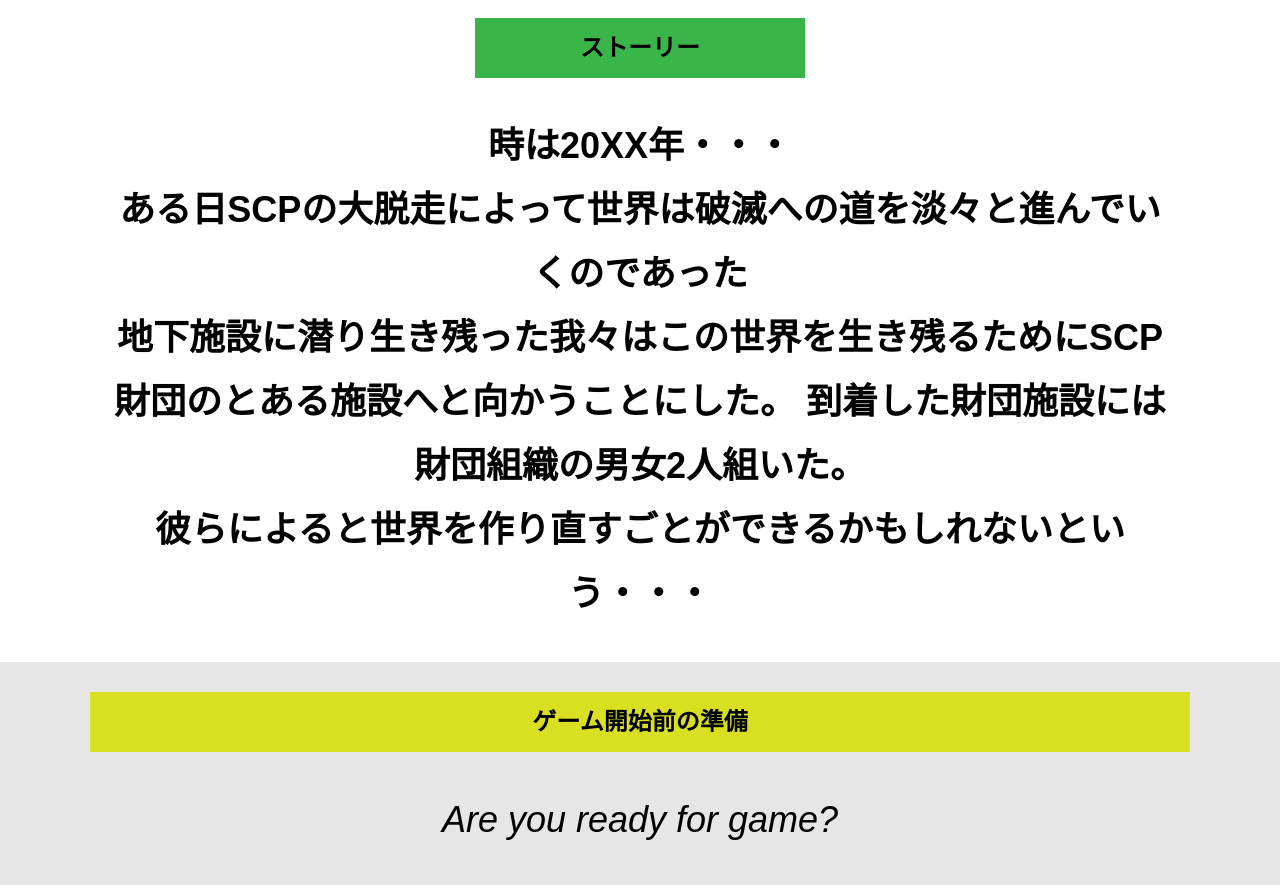
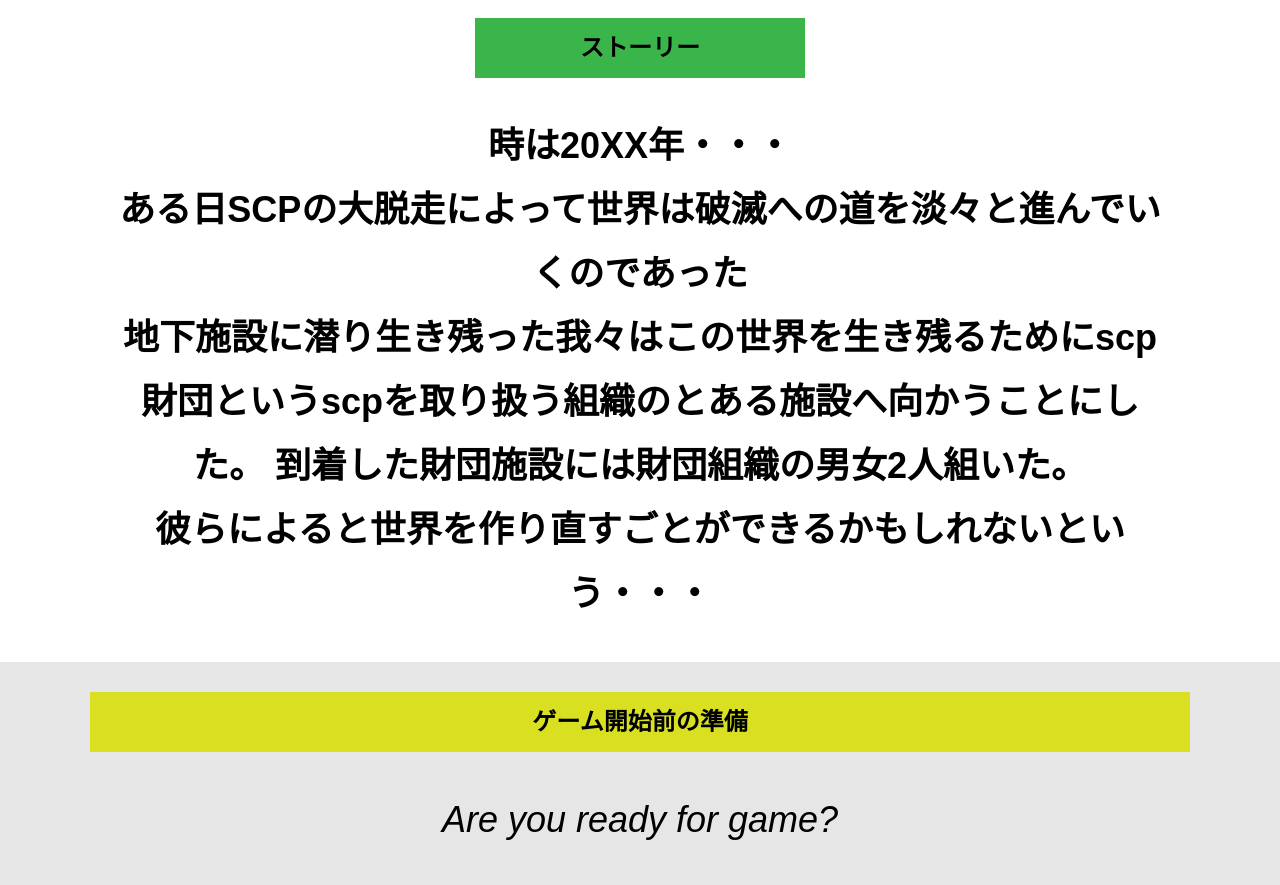
Before and after one commit to hamanaka321/alfa_nagoya_D, a plain HTML site: page index.html in a window 1280 px wide. Shown: the part 1082-1967 px from the top of the page. Drawn offline with Linux system fonts and the light colour scheme.

Commit message:
Update index.html

```diff
--- a/index.html
+++ b/index.html
@@ -31,7 +31,7 @@
         <div class="story">
           <p class="text-center">時は20XX年・・・<br>
             ある日SCPの大脱走によって世界は破滅への道を淡々と進んでいくのであった<br>
-            地下施設に潜り生き残った我々はこの世界を生き残るためにSCP財団のとある施設へと向かうことにした。
+            地下施設に潜り生き残った我々はこの世界を生き残るためにscp財団というscpを取り扱う組織のとある施設へ向かうことにした。
           到着した財団施設には財団組織の男女2人組いた。<br>
           彼らによると世界を作り直すごとができるかもしれないという・・・</p>
         </div>
```
